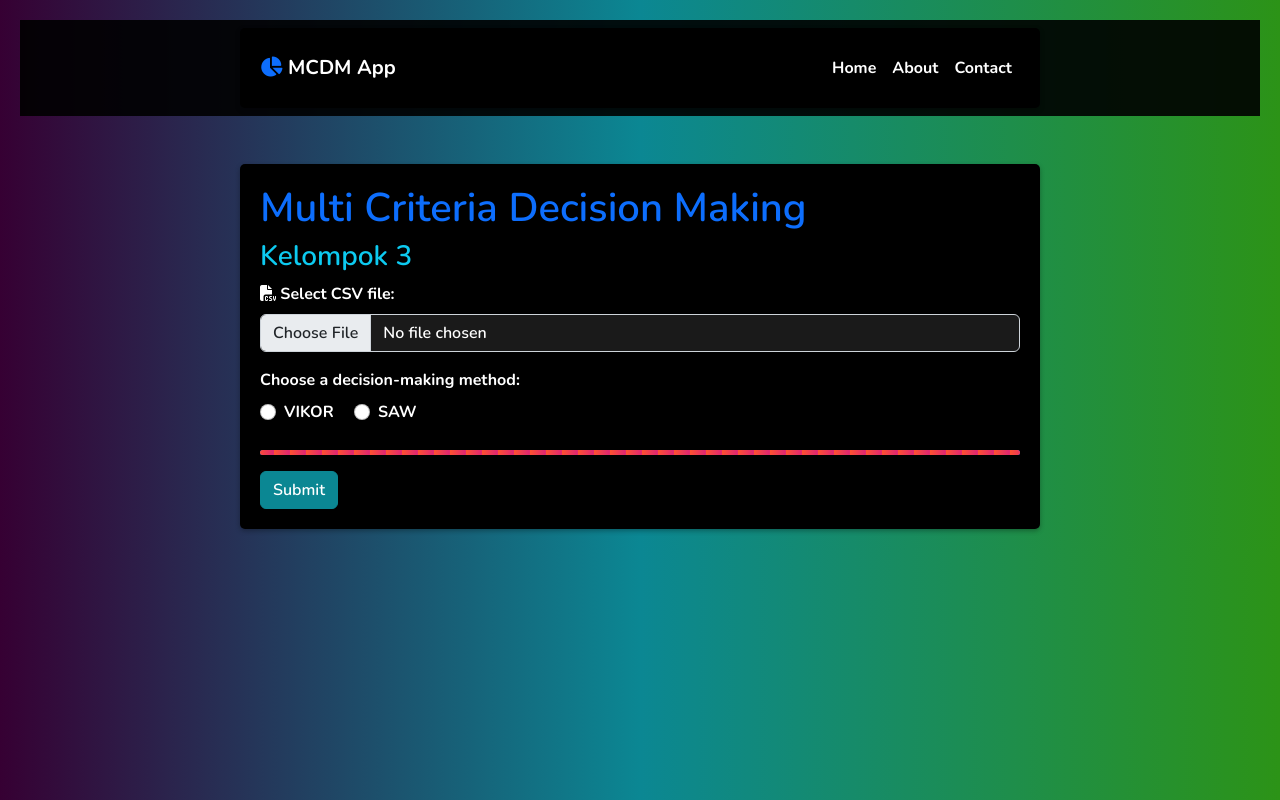
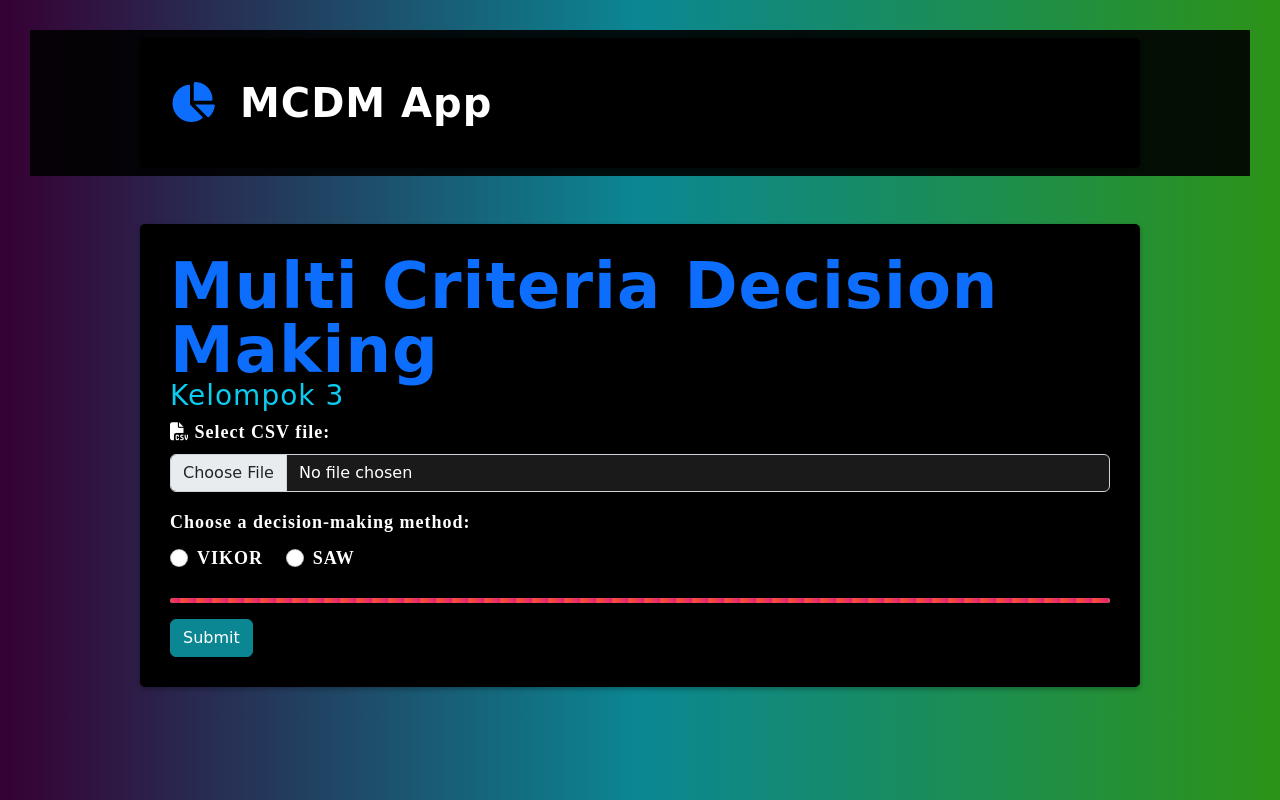
Before and after one commit to kurdtcode/MCDM-PCU, a Flask app: page / in a window 1280 px wide. Run offline with Flask 3, Linux system fonts and the light colour scheme; some libraries are stand-ins or nearby versions.

Commit message:
ui as always

```diff
--- a/templates/upload.html
+++ b/templates/upload.html
@@ -10,20 +10,30 @@
     <script src="https://cdn.jsdelivr.net/npm/bootstrap@5.2.3/dist/js/bootstrap.bundle.min.js"></script>
     <script src="https://kit.fontawesome.com/eb458ff7d5.js" crossorigin="anonymous"></script>
     <link href="https://fonts.googleapis.com/css2?family=Nunito:wght@600;700;800&display=swap" rel="stylesheet">
-
     <title>MCDM APP</title>
     <style>
         body {
-            font-family: 'Nunito', sans-serif;
+            font-family: 'Bebas Neue', cursive;
             background-image: linear-gradient(to right, #360033, #0b8793, #2c9317);
-            padding: 20px;
+            padding: 30px; /* Update padding */
+            letter-spacing: 1px;
+            font-size: 18px; /* Update font size */
         }
-
+        label {
+            font-family: 'Bebas Neue', regular;
+        }
+        h1 {
+            font-family: 'Bebas Neue', cursive;
+            font-size: 64px; /* Update font size */
+            font-weight: 600;
+            z-index:10;
+            position:relative;
+        }
         .container {
-            max-width: 800px;
+            max-width: 1000px; /* Update max-width */
             margin: 0 auto;
             background-color: #000;
-            padding: 20px;
+            padding: 30px; /* Update padding */
             border-radius: 5px;
             box-shadow: 0 2px 5px rgba(0, 0, 0, 0.3);
         }
@@ -80,6 +90,7 @@
             background-color: rgba(0, 0, 0, 0.9);
         }
 
+
         .nav-link,
         .navbar-brand {
             color: #fff;
@@ -110,30 +121,22 @@
     <nav class="navbar navbar-expand-lg sticky-top">
         <div class="container">
             <a class="navbar-brand" href="#">
-                <i class="fas fa-chart-pie text-primary"></i> MCDM App
+                <i class="fas fa-chart-pie fa-2x text-primary" style="margin-right: 1rem;"></i>
+                <span style="font-size: 2.5rem;">MCDM App</span>
             </a>
             <button class="navbar-toggler" type="button" data-bs-toggle="collapse" data-bs-target="#navbarSupportedContent" aria-controls="navbarSupportedContent" aria-expanded="false" aria-label="Toggle navigation">
                 <span class="navbar-toggler-icon"></span>
             </button>
             <div class="collapse navbar-collapse" id="navbarSupportedContent">
                 <ul class="navbar-nav ms-auto mb-2 mb-lg-0">
-                    <li class="nav-item">
-                        <a class="nav-link" href="#">Home</a>
-                    </li>
-                    <li class="nav-item">
-                        <a class="nav-link" href="#">About</a>
-                    </li>
-                    <li class="nav-item">
-                        <a class="nav-link" href="#">Contact</a>
-                    </li>
                 </ul>
             </div>
         </div>
     </nav>
 
     <div class="container mt-5">
-        <h1 class="text-primary">Multi Criteria Decision Making</h1>
-        <h3 class="text-info">Kelompok 3</h3>
+        <h1 class="text-primary" style=" margin-bottom: 0;line-height: 1">Multi Criteria Decision Making</h1>
+        <h3 class="text-info" style=" margin-top: 0;line-height: 1">Kelompok 3</h3>
         <form id="myForm" method="post" enctype="multipart/form-data" action="/upload">
             <div class="mb-3">
                 <label for="csv_file" class="form-label text-white"><i class="fas fa-file-csv"></i> Select CSV file:</label>
```
Also changed, not shown: templates/result.html (+21 -8 lines).
